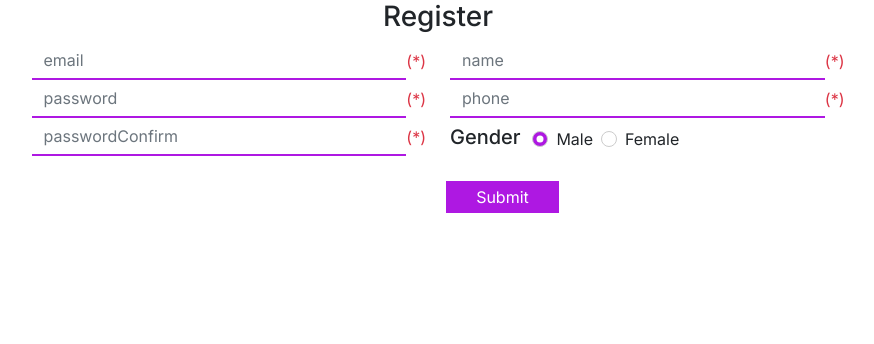
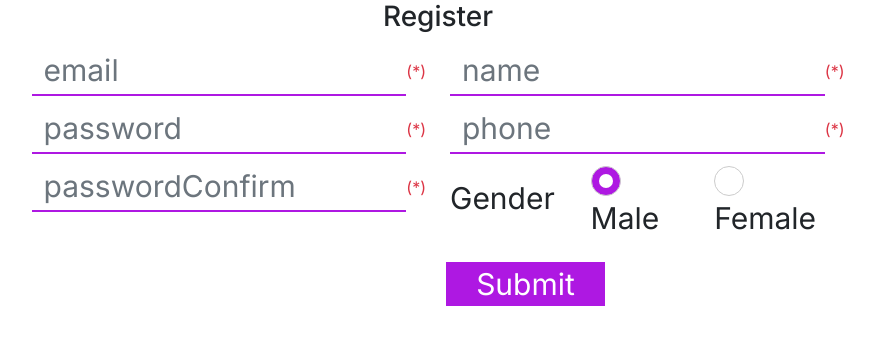
Before and after one commit to tminhbao/js-capstone-cybersoft, a plain HTML site: page pages/register.html in a window 1280 px wide. Shown: the whole page, without its empty margins (202-1076 px from the left). Drawn offline with nearby package versions, Linux system fonts and the light colour scheme.

Commit message:
fix layout register.html

```diff
--- a/pages/register.html
+++ b/pages/register.html
@@ -106,7 +106,9 @@
           </div>
           <div class="col-12 col-md-12 col-lg-6">
             <div class="form-group">
-              <h5>Gender</h5>
+              <h5 style="font-weight: 400; font-size: 30px; line-height: 36px">
+                Gender
+              </h5>
               <div class="form-check">
                 <input
                   class="form-check-input"
--- a/sass/pages/_register.scss
+++ b/sass/pages/_register.scss
@@ -9,6 +9,10 @@
           border: none;
           border-radius: 0;
           border-bottom: 2px solid #ae18e2;
+          font-weight: 400;
+          font-size: 30px;
+          line-height: 36px;
+          margin: 4px 0;
         }
         input[type="radio"] {
           display: inline;
@@ -28,6 +32,11 @@
           margin-top: 1%;
           margin-right: 2%;
         }
+        .form-check-label {
+          font-weight: 400;
+          font-size: 30px;
+          line-height: 36px;
+        }
         h5 {
           margin-top: 2%;
           margin-right: 3%;
@@ -40,6 +49,9 @@
         padding: 4px 30px;
         display: block;
         margin-left: 51%;
+        font-weight: 400;
+        font-size: 30px;
+        line-height: 36px;
       }
     }
   }
```
Also changed, not shown: css/style.css, css/style.min.css.
